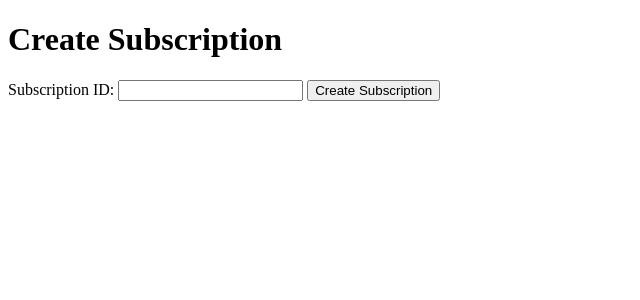
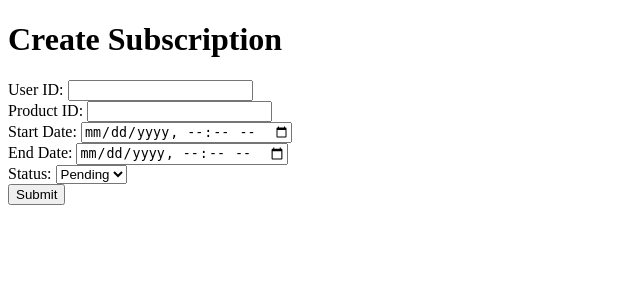
Before and after one commit to virendra-meena/subscription, a Flask app: page /create_subscription in a window 1280 px wide. Shown: the top 300 px of the page, without its empty margins (0-640 px from the left). Run offline with Flask 3, Linux system fonts and the light colour scheme; parts of the project's set-up code (start-up, migrations or seed data) failed here and were passed over.

Commit message:
adding updated html templates

```diff
--- a/app.py
+++ b/app.py
@@ -15,10 +15,22 @@ def index():
 
 @app.route('/fetch_subscription', methods=['POST'])
 def fetch_subscription():
-    subscription_id = int(request.form['subscription_id'])
+
+    # Get subscription details from form
+    user_id = int(request.form['user_id'])
+    product_id = int(request.form['product_id'])
+    start_date = request.form['start_date']
+    end_date = request.form['end_date']
+    status = request.form['status']
 
     # gRPC request
-    request_data = SubscriptionRequest(subscription_id=subscription_id)
+    request_data = SubscriptionRequest(
+        user_id=user_id,
+        product_id=product_id,
+        start_date=start_date, # TODO: convert to timestamp
+        end_date=end_date, # TODO: convert to timestamp
+        status=status
+    )
     response = stub.GetSubscriptionDetails(request_data)
 
     # Pass the response to the template
@@ -27,14 +39,26 @@ def fetch_subscription():
 @app.route('/create_subscription', methods=['GET', 'POST'])
 def create_subscription():
     if request.method == 'POST':
-        subscription_id = int(request.form['subscription_id'])
+        # Get subscription details from form
+        user_id = int(request.form['user_id'])
+        product_id = int(request.form['product_id'])
+        start_date = request.form['start_date']
+        end_date = request.form['end_date']
+        status = request.form['status']
 
-        # gRPC request to create a new subscription
-        request_data = SubscriptionRequest(subscription_id=subscription_id)
+        # gRPC request
+        request_data = SubscriptionRequest(
+            user_id=user_id,
+            product_id=product_id,
+            start_date=start_date, # TODO: convert to timestamp
+            end_date=end_date, # TODO: convert to timestamp
+            status=status
+        )
+
         response = stub.CreateSubscription(request_data)
 
-        # Redirect to a page displaying the newly created subscription
-        return redirect(url_for('fetch_subscription', subscription_id=subscription_id))
+        # Pass the response to the template
+        return render_template('result.html', subscription=response)
 
     return render_template('create_subscription.html')
 
--- a/templates/create_subscription.html
+++ b/templates/create_subscription.html
@@ -2,16 +2,32 @@
 <html lang="en">
 <head>
     <meta charset="UTF-8">
-    <meta http-equiv="X-UA-Compatible" content="IE=edge">
     <meta name="viewport" content="width=device-width, initial-scale=1.0">
     <title>Create Subscription</title>
 </head>
 <body>
     <h1>Create Subscription</h1>
-    <form action="/create_subscription" method="post">
-        <label for="subscription_id">Subscription ID:</label>
-        <input type="text" id="subscription_id" name="subscription_id" required>
-        <button type="submit">Create Subscription</button>
+    <form id="subscriptionForm" action="/create_subscription" method="post">
+        <label for="userId">User ID:</label>
+        <input type="number" id="userId" name="user_id" required><br>
+
+        <label for="productId">Product ID:</label>
+        <input type="number" id="productId" name="product_id" required><br>
+
+        <label for="startDate">Start Date:</label>
+        <input type="datetime-local" id="startDate" name="start_date" required><br>
+
+        <label for="endDate">End Date:</label>
+        <input type="datetime-local" id="endDate" name="end_date" required><br>
+
+        <label for="status">Status:</label>
+        <select id="status" name="status" required>
+            <option value="PENDING">Pending</option>
+            <option value="ACTIVE">Active</option>
+            <option value="INACTIVE">Inactive</option>
+        </select><br>
+
+        <button type="submit">Submit</button>
     </form>
 </body>
 </html>
```
Also changed, not shown: service/db/mysql_client.py (+13 -19 lines), service/subscription_service.py (+30 -50 lines), templates/index.html (+21 -10 lines), tests/test_mysql_client.py (+27 -19 lines).
